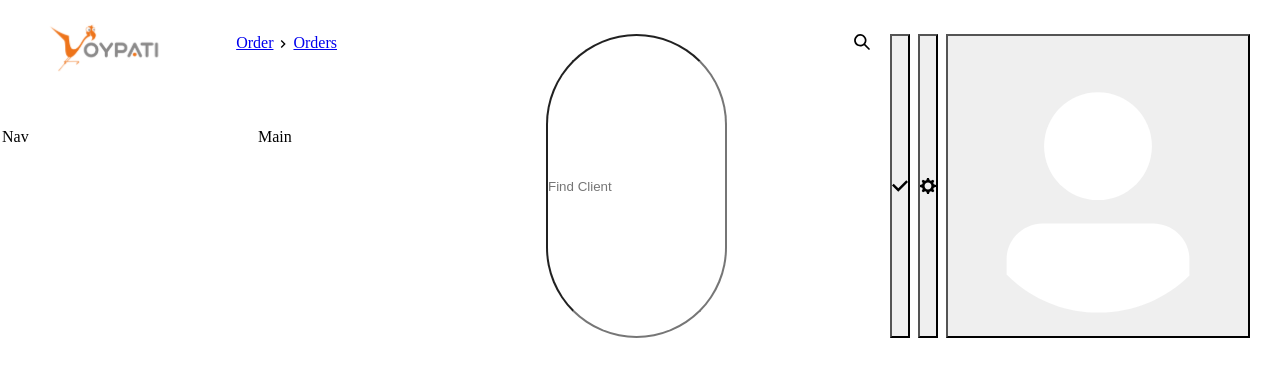
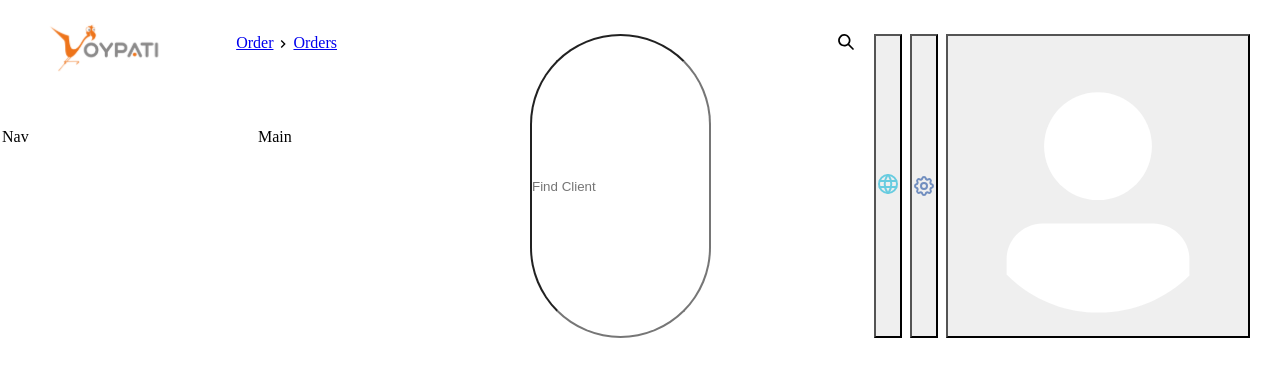
Before and after one commit to arielgomezmendez/voypati-app, a React (Vite) app: page / in a window 1280 px wide. Shown: the top 376 px of the page. Built offline with nearby package versions, Linux system fonts and the light colour scheme; the HTML template or start-up script is replaced by a standard one.

Commit message:
Add icons in header

```diff
--- /dev/null
+++ b/src/assets/Language.jsx
@@ -0,0 +1,11 @@
+import React from 'react'
+
+const Language = () => {
+  return (
+    <div>
+      <svg  xmlns="http://www.w3.org/2000/svg"  width="24"  height="24"  viewBox="0 0 24 24"  fill="none"  stroke=" #68CCE0"  stroke-width="2"  stroke-linecap="round"  stroke-linejoin="round"  class="icon icon-tabler icons-tabler-outline icon-tabler-world"><path stroke="none" d="M0 0h24v24H0z" fill="none"/><path d="M3 12a9 9 0 1 0 18 0a9 9 0 0 0 -18 0" /><path d="M3.6 9h16.8" /><path d="M3.6 15h16.8" /><path d="M11.5 3a17 17 0 0 0 0 18" /><path d="M12.5 3a17 17 0 0 1 0 18" /></svg>
+    </div>
+  )
+}
+
+export default Language
--- /dev/null
+++ b/src/assets/Settings.jsx
@@ -0,0 +1,9 @@
+import React from 'react'
+
+const Settings = () => {
+  return (
+    <svg xmlns="http://www.w3.org/2000/svg" width="24" height="24" viewBox="0 0 24 24" fill="none" stroke=" #718EBF" stroke-width="2" stroke-linecap="round" stroke-linejoin="round" class="icon icon-tabler icons-tabler-outline icon-tabler-settings"><path stroke="none" d="M0 0h24v24H0z" fill="none" /><path d="M10.325 4.317c.426 -1.756 2.924 -1.756 3.35 0a1.724 1.724 0 0 0 2.573 1.066c1.543 -.94 3.31 .826 2.37 2.37a1.724 1.724 0 0 0 1.065 2.572c1.756 .426 1.756 2.924 0 3.35a1.724 1.724 0 0 0 -1.066 2.573c.94 1.543 -.826 3.31 -2.37 2.37a1.724 1.724 0 0 0 -2.572 1.065c-.426 1.756 -2.924 1.756 -3.35 0a1.724 1.724 0 0 0 -2.573 -1.066c-1.543 .94 -3.31 -.826 -2.37 -2.37a1.724 1.724 0 0 0 -1.065 -2.572c-1.756 -.426 -1.756 -2.924 0 -3.35a1.724 1.724 0 0 0 1.066 -2.573c-.94 -1.543 .826 -3.31 2.37 -2.37c1 .608 2.296 .07 2.572 -1.065z" /><path d="M9 12a3 3 0 1 0 6 0a3 3 0 0 0 -6 0" /></svg>
+  )
+}
+
+export default Settings
--- a/src/components/Header/HeaderButtons/HeaderButtons.jsx
+++ b/src/components/Header/HeaderButtons/HeaderButtons.jsx
@@ -2,6 +2,8 @@ import React from 'react'
 import { Avatar, IconButton } from '@chakra-ui/react'
 import { CheckIcon, SettingsIcon } from '@chakra-ui/icons'
 import "./style.css"
+import Settings from '../../../assets/Settings'
+import Language from '../../../assets/Language'
 
 
 const HeaderButtons = () => {
@@ -14,7 +16,7 @@ const HeaderButtons = () => {
         aria-label='Done'
         fontSize='16px'
         size="sm"
-        icon={<CheckIcon />}
+        icon={<Language />}
       />
       <IconButton
         className='headerButton'
@@ -23,7 +25,7 @@ const HeaderButtons = () => {
         aria-label='Done'
         fontSize='16px'
         size="sm"
-        icon={<SettingsIcon />}
+        icon={<Settings />}
       />
       <IconButton
         className='headerButton'
```
